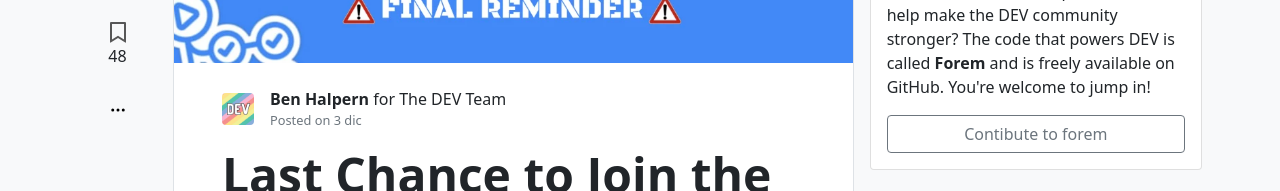
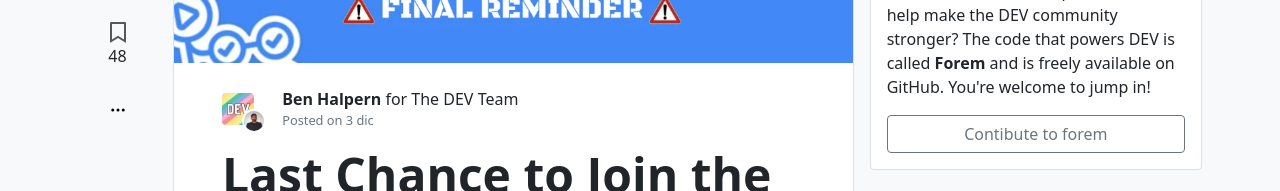
Before and after one commit to Jesvadtz/desafio-devto, a plain HTML site: page pages/post.html in a window 1280 px wide. Shown: the part 303-494 px from the top of the page. Drawn offline with nearby package versions, Linux system fonts and the light colour scheme.

Commit message:
agregando badge en foto de usuario

```diff
--- a/css/styles.scss
+++ b/css/styles.scss
@@ -93,6 +93,12 @@ footer {
   top: 80px;
   z-index: 1020;
 }
+.badge-user {
+  position: relative;
+  bottom: -12px;
+  z-index: 1;
+  right: 16px;
+}
 //Media Queries home
 
 @media screen and (min-width: 768px) {
--- a/pages/post.html
+++ b/pages/post.html
@@ -187,8 +187,12 @@
                   <img src="/assets/post-header.webp" alt="Imagen de Post" class="image-post-header ">
                 </div>
                 <div class="ps-3 pe-3 ps-md-5">
-                  <div class="card-user d-flex align-items-center gap-3 pt-4 pb-3">
-                    <img class="rounded" src="/assets/user-dev.webp" alt="Usuario Imagen" width="32" height="32">
+                  <div class="card-user d-flex align-items-center pt-4 pb-3">
+                    <div>
+                      <img class="rounded" src="/assets/user-dev.webp" alt="Usuario Imagen" width="32" height="32">
+                      <img class="rounded-circle badge-user border border-2 border-white" src="/assets/user-03.webp"
+                        alt="Usuario Imagen" width="24" height="24">
+                    </div>
                     <div class="user-name d-flex flex-column">
                       <p class="mb-0">
                         <a href="#" class="fw-bold text-decoration-none text-dark">Ben Halpern</a> <span> for
```
Also changed, not shown: css/styles.css, 1 other file.
